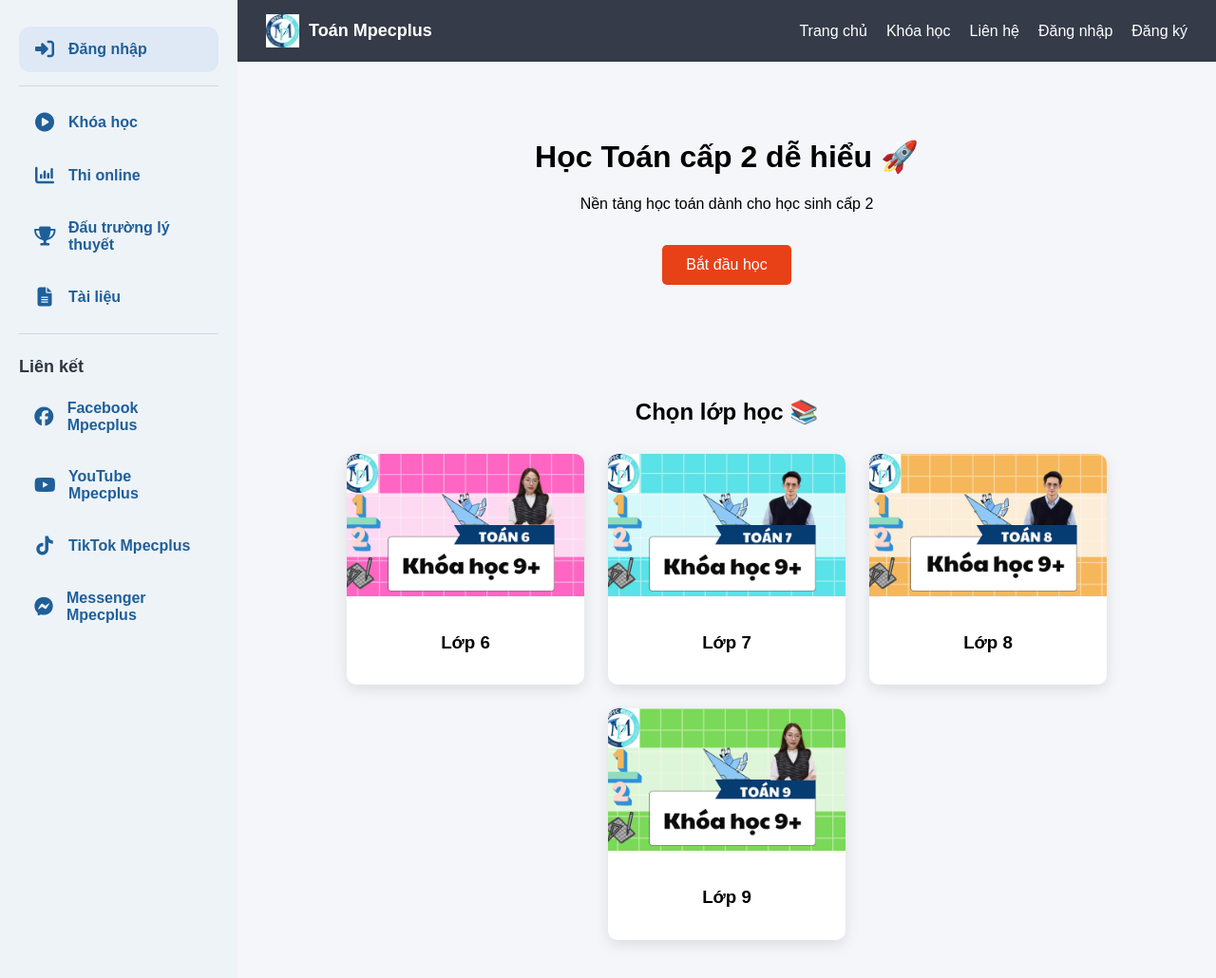
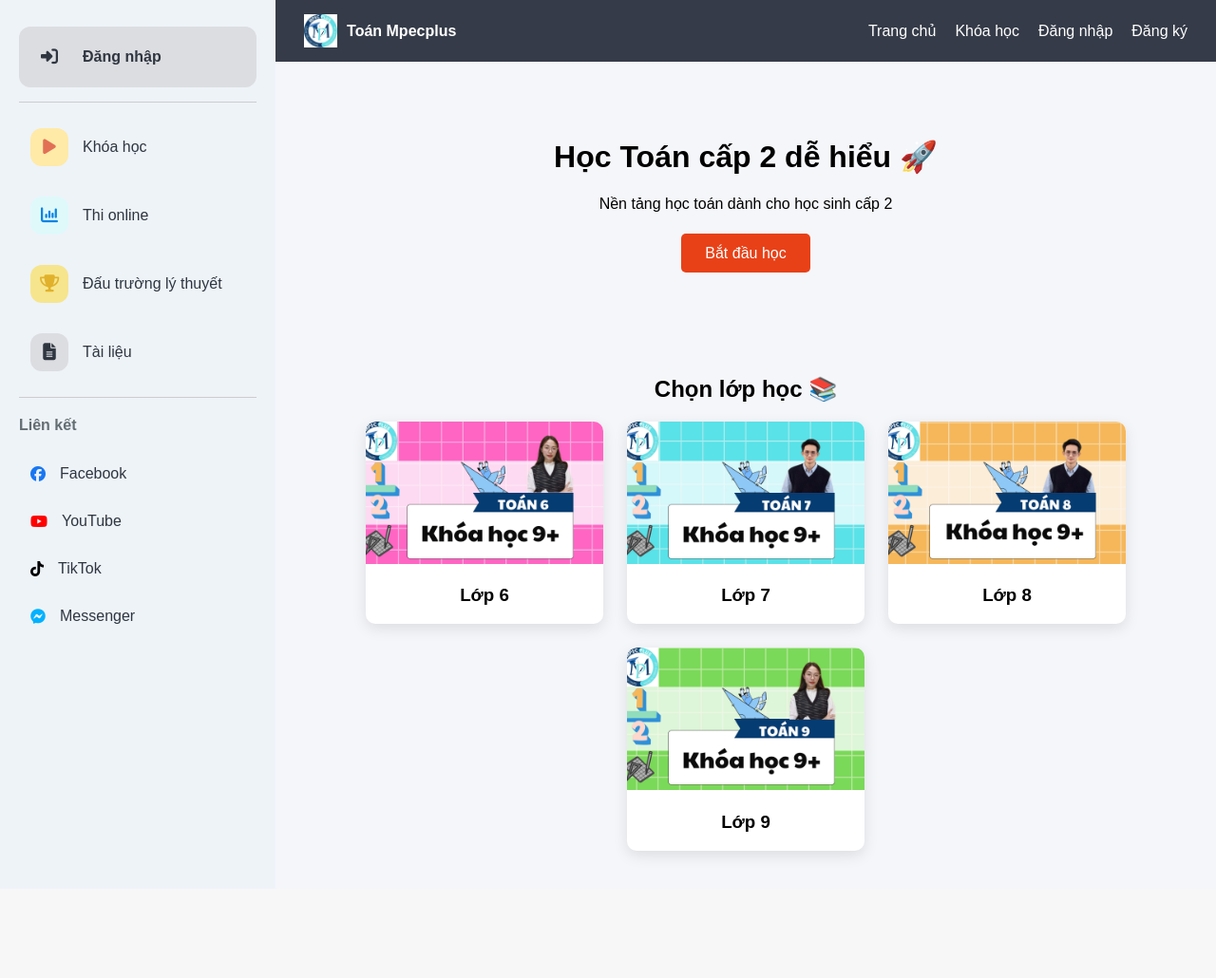
Before and after one commit to thienlu1234/web-toan, a Django app: page / in a window 1280 px wide. Shown: the whole page at 95% size. After the commit the page ends 903 px from the top, so only its background shows below. Run offline with Django 5.2, Linux system fonts and the light colour scheme.

Commit message:
full sidebar + brand icons

```diff
--- a/core/templates/home.html
+++ b/core/templates/home.html
@@ -5,7 +5,11 @@
 <head>
     <title>Toán Mpecplus</title>
     <meta name="viewport" content="width=device-width, initial-scale=1.0">
+
+    <!-- favicon -->
     <link rel="icon" href="{% static 'images/logo.png' %}">
+
+    <!-- ICON LIBRARY -->
     <link rel="stylesheet" href="https://cdnjs.cloudflare.com/ajax/libs/font-awesome/6.5.2/css/all.min.css">
 
     <style>
@@ -19,57 +23,102 @@
             display: flex;
         }
 
+        /* SIDEBAR */
         .sidebar {
             width: 250px;
             min-height: 100vh;
             background: #eef3f8;
             padding: 20px;
-            box-sizing: border-box;
         }
 
+        /* MENU */
         .menu-item {
             display: flex;
             align-items: center;
-            gap: 14px;
-            padding: 14px 16px;
+            gap: 15px;
+            padding: 12px;
             border-radius: 12px;
-            color: #1f5f99;
             text-decoration: none;
+            color: #2f3640;
             margin: 8px 0;
             transition: 0.2s;
-            font-weight: 600;
-        }
-
-        .menu-item i {
-            width: 22px;
-            text-align: center;
-            font-size: 20px;
         }
 
         .menu-item:hover {
-            background: #dfe6ee;
+            background: #dfe6e9;
         }
 
         .menu-item.active {
-            background: #dfe8f5;
+            background: #dcdde1;
+            font-weight: bold;
+        }
+
+        /* ICON BOX */
+        .icon-box {
+            width: 40px;
+            height: 40px;
+            border-radius: 12px;
+            display: flex;
+            align-items: center;
+            justify-content: center;
+            font-size: 18px;
+        }
+
+        /* ICON COLORS */
+        .course {
+            background: #ffeaa7;
+            color: #e17055;
+        }
+
+        .exam {
+            background: #dff9fb;
+            color: #0984e3;
+        }
+
+        .battle {
+            background: #f6e58d;
+            color: #e1b12c;
+        }
+
+        .doc {
+            background: #dcdde1;
+            color: #2f3640;
+        }
+
+        /* SOCIAL ICONS */
+        .fb {
+            color: #1877F2;
+        }
+
+        .yt {
+            color: #FF0000;
+        }
+
+        .tt {
+            color: #000000;
+        }
+
+        .ms {
+            color: #00B2FF;
         }
 
         .sidebar h4 {
-            margin: 24px 0 10px;
-            color: #2f3640;
-            font-size: 18px;
+            margin-top: 20px;
+            color: #636e72;
         }
 
         .sidebar hr {
             border: none;
-            border-top: 1px solid #cfd8e3;
-            margin: 14px 0;
+            border-top: 1px solid #ccc;
+            margin: 15px 0;
         }
 
+        /* MAIN */
         .main {
             flex: 1;
         }
 
+        /* NAVBAR */
         .navbar {
             background: #353b48;
             padding: 15px 30px;
@@ -92,19 +141,18 @@
 
         .logo span {
             font-weight: bold;
-            font-size: 18px;
         }
 
         .right {
             display: flex;
+            gap: 20px;
             align-items: center;
-            gap: 20px;
         }
 
         .right a {
-            position: relative;
             color: white;
             text-decoration: none;
+            position: relative;
         }
 
         .right a::after {
@@ -127,9 +175,10 @@
             font-weight: bold;
         }
 
+        /* HERO */
         .hero {
             text-align: center;
-            padding: 60px 20px;
+            padding: 60px;
         }
 
         .btn {
@@ -138,23 +187,22 @@
             padding: 12px 25px;
             border-radius: 5px;
             text-decoration: none;
-            display: inline-block;
         }
 
         .btn:hover {
             background: #c23616;
         }
 
+        /* COURSES */
         .courses {
             text-align: center;
-            padding: 40px 20px;
+            padding: 40px;
         }
 
         .course-list {
             display: flex;
             justify-content: center;
             gap: 25px;
-            margin-top: 30px;
             flex-wrap: wrap;
         }
 
@@ -175,46 +223,43 @@
             object-fit: cover;
         }
 
-        .course-card h3 {
-            padding: 15px;
-        }
-
         .course-card:hover {
             transform: translateY(-5px);
-            box-shadow: 0 10px 20px rgba(0, 0, 0, 0.2);
         }
     </style>
 </head>
 
 <body>
+
     <div class="layout">
 
+        <!-- SIDEBAR -->
         <div class="sidebar">
 
             <a href="{% url 'login' %}" class="menu-item active">
-                <i class="fa-solid fa-right-to-bracket"></i>
+                <div class="icon-box"><i class="fa-solid fa-right-to-bracket"></i></div>
                 <span>Đăng nhập</span>
             </a>
 
             <hr>
 
             <a href="{% url 'courses' %}" class="menu-item">
-                <i class="fa-solid fa-circle-play"></i>
+                <div class="icon-box course"><i class="fa-solid fa-play"></i></div>
                 <span>Khóa học</span>
             </a>
 
             <a href="#" class="menu-item">
-                <i class="fa-solid fa-chart-column"></i>
+                <div class="icon-box exam"><i class="fa-solid fa-chart-column"></i></div>
                 <span>Thi online</span>
             </a>
 
             <a href="#" class="menu-item">
-                <i class="fa-solid fa-trophy"></i>
+                <div class="icon-box battle"><i class="fa-solid fa-trophy"></i></div>
                 <span>Đấu trường lý thuyết</span>
             </a>
 
             <a href="#" class="menu-item">
-                <i class="fa-solid fa-file-lines"></i>
+                <div class="icon-box doc"><i class="fa-solid fa-file-lines"></i></div>
                 <span>Tài liệu</span>
             </a>
 
@@ -223,27 +268,28 @@
             <h4>Liên kết</h4>
 
             <a href="#" class="menu-item">
-                <i class="fa-brands fa-facebook"></i>
-                <span>Facebook Mpecplus</span>
+                <i class="fa-brands fa-facebook fb"></i>
+                <span>Facebook</span>
             </a>
 
             <a href="#" class="menu-item">
-                <i class="fa-brands fa-youtube"></i>
-                <span>YouTube Mpecplus</span>
+                <i class="fa-brands fa-youtube yt"></i>
+                <span>YouTube</span>
             </a>
 
             <a href="#" class="menu-item">
-                <i class="fa-brands fa-tiktok"></i>
-                <span>TikTok Mpecplus</span>
+                <i class="fa-brands fa-tiktok tt"></i>
+                <span>TikTok</span>
             </a>
 
             <a href="#" class="menu-item">
-                <i class="fa-brands fa-facebook-messenger"></i>
-                <span>Messenger Mpecplus</span>
+                <i class="fa-brands fa-facebook-messenger ms"></i>
+                <span>Messenger</span>
             </a>
 
         </div>
 
+        <!-- MAIN -->
         <div class="main">
 
             <div class="navbar">
@@ -255,7 +301,6 @@
                 <div class="right">
                     <a href="{% url 'home' %}">Trang chủ</a>
                     <a href="{% url 'courses' %}">Khóa học</a>
-                    <a href="#">Liên hệ</a>
 
                     {% if user.is_authenticated %}
                     <span class="user">👋 {{ user.username }}</span>
@@ -301,7 +346,9 @@
             </div>
 
         </div>
+
     </div>
+
 </body>
 
 </html>
```
